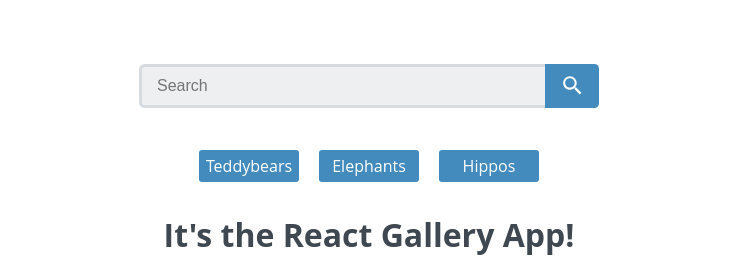
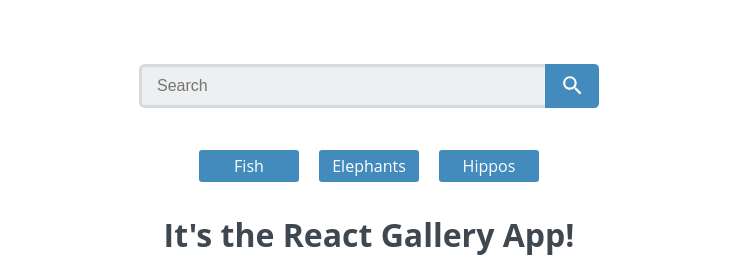
Before and after one commit to rachelktyjohnson/treehouse-web-project11, a React (Create React App) app: page / in a window 1280 px wide. Shown: the top 257 px of the page, without its empty margins (271-1009 px from the left). Built offline with nearby package versions, Linux system fonts and the light colour scheme; no server answers.

Commit message:
Change up default topics

```diff
--- a/src/components/MainNav.js
+++ b/src/components/MainNav.js
@@ -4,7 +4,7 @@ function MainNav(){
     return(
         <nav className="main-nav">
             <ul>
-                <li><NavLink to="/search/teddybear">Teddybears</NavLink></li>
+                <li><NavLink to="/search/fish">Fish</NavLink></li>
                 <li><NavLink to="/search/elephants">Elephants</NavLink></li>
                 <li><NavLink to="/search/hippos">Hippos</NavLink></li>
             </ul>
```
